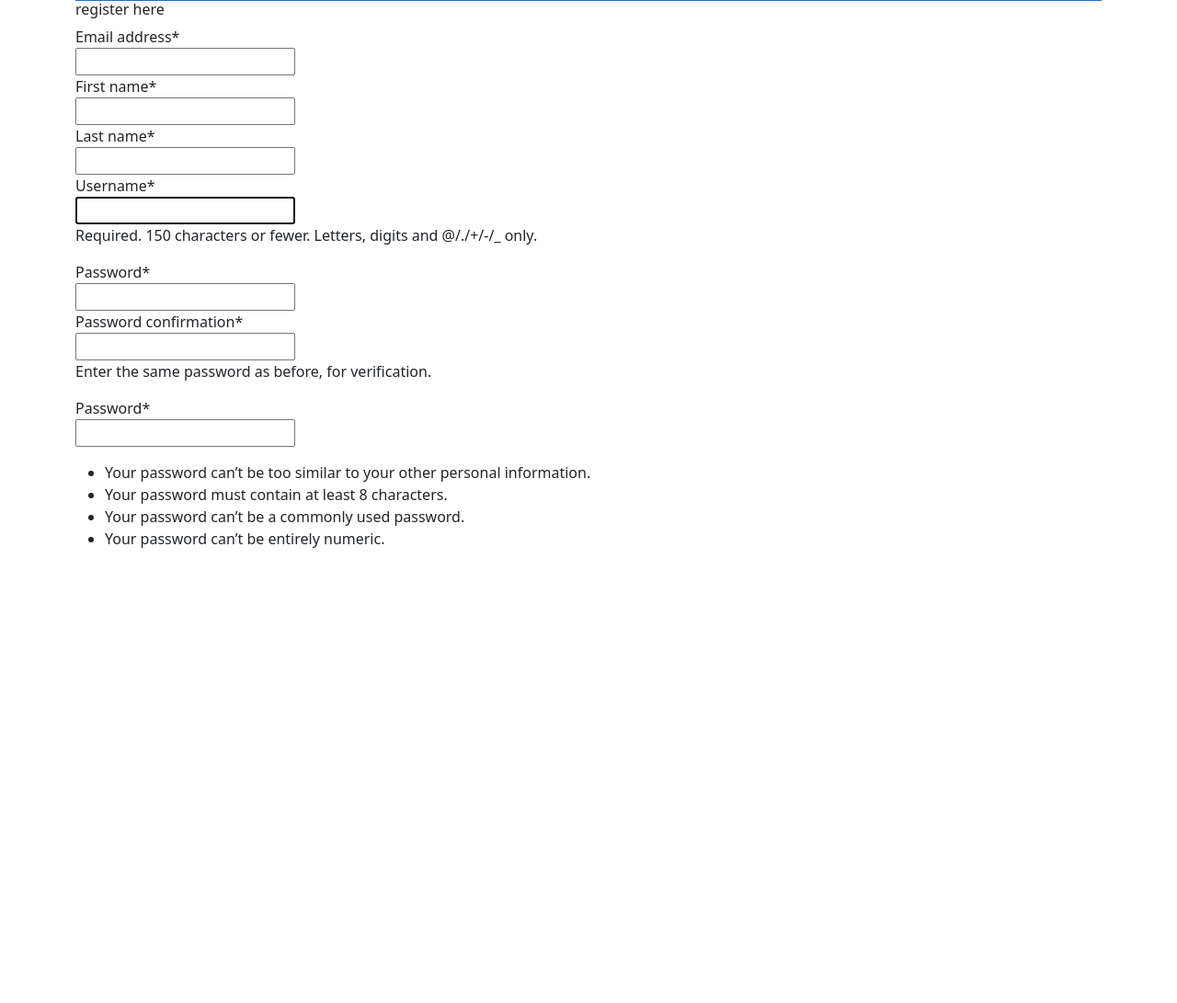
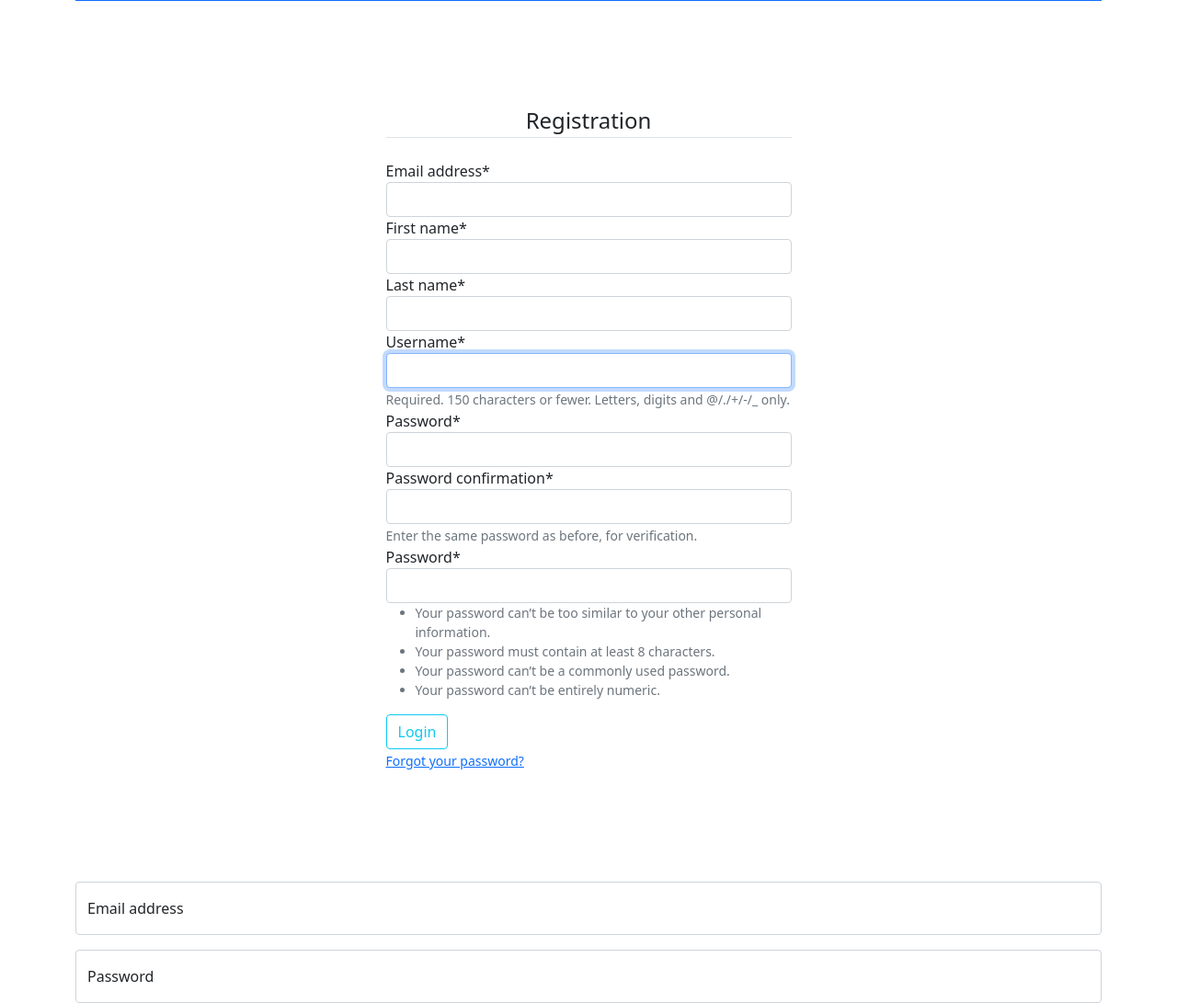
Before and after one commit to jemgithub0418/practice, a Django app: page /accounts/register/ in a window 1280 px wide. Shown: the part 55-1146 px from the top of the page at 92% size. Before the commit the page ends 651 px from the top, so only its background shows below. Run offline with Django 3.2, Linux system fonts and the light colour scheme; some libraries are stand-ins or nearby versions.

Commit message:
tweaked register page

```diff
--- a/blog/settings.py
+++ b/blog/settings.py
@@ -127,3 +127,5 @@ USE_TZ = True
 # https://docs.djangoproject.com/en/2.2/howto/static-files/
 
 STATIC_URL = '/static/'
+
+CRISPY_TEMPLATE_PACK = 'bootstrap4'
--- a/templates/accounts/register.html
+++ b/templates/accounts/register.html
@@ -4,7 +4,40 @@
 {% block title %}Register{% endblock %}
 
 {% block content %}
-	<h6>register here</h6>
+  <div class="container d-fixed h-100 align-items-center">
+    <div class="mx-auto">
+        <div class="row">
+            <div class="col">
+            </div>
+            <div class="col-sm-5 " style='margin-top:7rem'>
+                <form method="POST">
+                    {%csrf_token%}
+                    <fieldset class='form-group'>
+                        <legend class= 'border-bottom mb-4' style="text-align: center">Registration</legend>
+                        {{form|crispy}}
 
-	{{form | crispy}}
+                    </fieldset>
+                    <div class="form-group">
+                        <button class="btn btn-outline-info" type='submit'>Login</button>
+                    </div>
+                    <div>
+                        <small><a href="#">Forgot your password?</a></small>
+                    </div>
+                </form>
+            </div>
+            <div class="col">
+            </div>
+        </div>
+    </div>
+  </div>
+  <br><br><br><br><br>
+
+<div class="form-floating mb-3">
+  <input type="email" class="form-control" id="floatingInput" placeholder="name@example.com">
+  <label for="floatingInput">Email address</label>
+</div>
+<div class="form-floating">
+  <input type="password" class="form-control" id="floatingPassword" placeholder="Password">
+  <label for="floatingPassword">Password</label>
+</div>
 {% endblock %}
```
